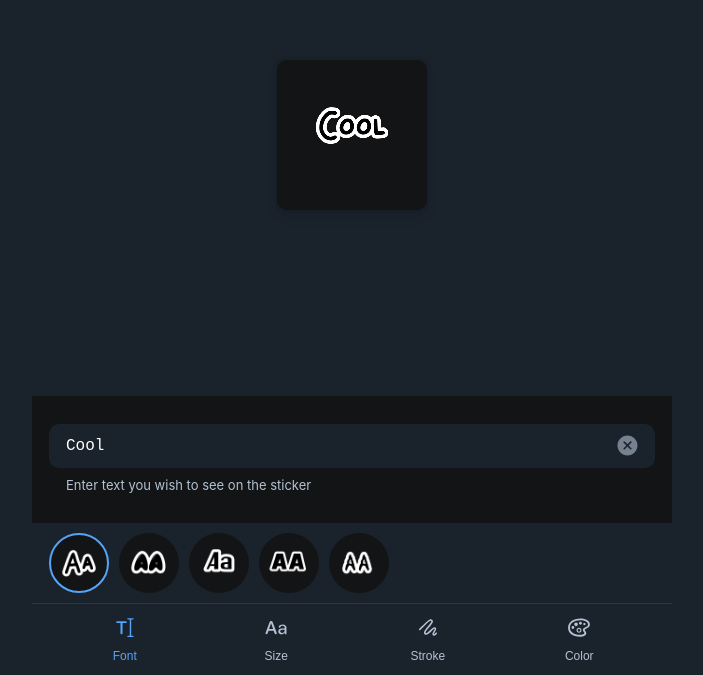
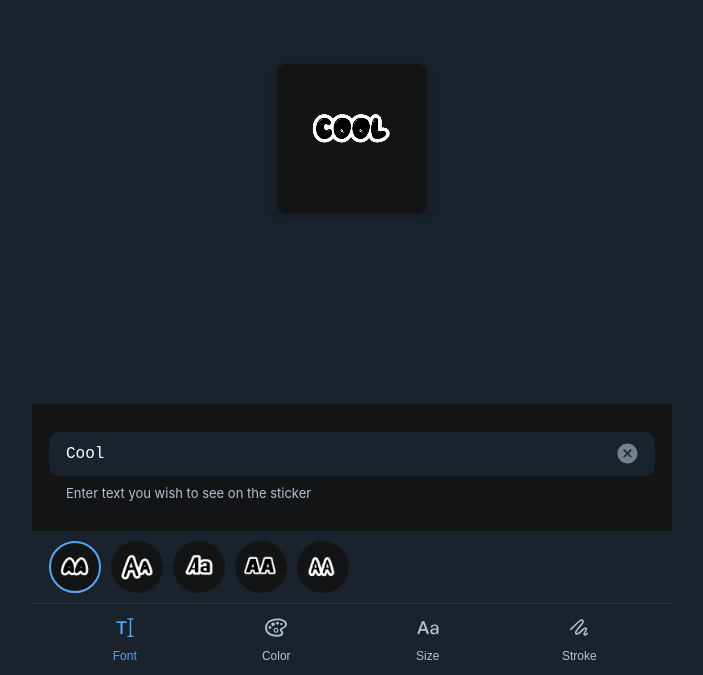
Before and after one commit to TatianaFomina/stkrz_bot, a Vue app in the folder webapp/: page /new-sticker/1 in a window 1280 px wide. Shown: the part 125-800 px from the top of the page, without its empty margins (288-991 px from the left). Built offline with nearby package versions, Linux system fonts and the light colour scheme.

Commit message:
Change default font

```diff
--- a/webapp/src/components/ColorSelector.vue
+++ b/webapp/src/components/ColorSelector.vue
@@ -61,8 +61,8 @@ function onSelect(color: string): void {
 
   &__item {
     background-color: var(--color-background-secondary);
-    width: 60px;
-    height: 60px;
+    width: 52px;
+    height: 52px;
     border-radius: 100%;
     box-sizing: border-box;
     outline: none;
--- a/webapp/src/components/FontSelector.vue
+++ b/webapp/src/components/FontSelector.vue
@@ -31,8 +31,8 @@ const emit = defineEmits<{(eventName: 'update:modelValue', value: Font): void }>
 const buttons = ref<HTMLElement[]>([]);
 
 const fonts = [
+  { name: Font.Airfool, image: new URL('../assets/font-previews/Airfool.png', import.meta.url).href },
   { name: Font.Kosko, image: new URL('../assets/font-previews/Kosko.png', import.meta.url).href },
-  { name: Font.Airfool, image: new URL('../assets/font-previews/Airfool.png', import.meta.url).href },
   { name: Font.Durik, image: new URL('../assets/font-previews/Durik.png', import.meta.url).href },
   { name: Font.Shadow, image: new URL('../assets/font-previews/Shadow.png', import.meta.url).href },
   { name: Font.Swampy, image: new URL('../assets/font-previews/Swampy.png', import.meta.url).href },
@@ -73,8 +73,8 @@ function animate(index: number) {
 
   &__item {
     background-color: var(--color-background);
-    width: 60px;
-    height: 60px;
+    width: 52px;
+    height: 52px;
     border-radius: 100%;
     box-sizing: border-box;
     outline: none;
--- a/webapp/src/components/StrokeSizeInput.vue
+++ b/webapp/src/components/StrokeSizeInput.vue
@@ -35,7 +35,7 @@ function onChange(event: InputEvent): void {
   .stroke-size-input {
     align-self: stretch;
     background-color: var(--color-background-secondary);
-    padding: 24px 17px;
+    padding: 20px 17px;
     display: flex;
     align-items: center;
 
--- a/webapp/src/components/TextSizeInput.vue
+++ b/webapp/src/components/TextSizeInput.vue
@@ -41,7 +41,7 @@ function onChange(event: InputEvent): void {
     align-self: stretch;
     display: flex;
     align-items: center;
-    padding: 24px 17px;
+    padding: 20px 17px;
 
     &__slider {
       flex: 1;
--- a/webapp/src/components/toolbar/Toolbar.vue
+++ b/webapp/src/components/toolbar/Toolbar.vue
@@ -21,7 +21,6 @@ import IconFont from '../../icons/Font.vue';
 import IconFontSize from '../../icons/FontSize.vue';
 import IconThinLine from '../../icons/ThinLine.vue';
 import IconPalette from '../../icons/Palette.vue';
-// import IconSettings from '../../icons/Settings.vue';
 
 const props = defineProps<{
   modelValue: Tool;
@@ -35,6 +34,10 @@ const tools = [
     icon: IconFont,
   },
   {
+    label: 'Color',
+    icon: IconPalette,
+  },
+  {
     label: 'Size',
     icon: IconFontSize,
   },
@@ -42,14 +45,6 @@ const tools = [
     label: 'Stroke',
     icon: IconThinLine,
   },
-  {
-    label: 'Color',
-    icon: IconPalette,
-  },
-  // {
-  //   label: 'Settings',
-  //   icon: IconSettings,
-  // },
 ];
 
 function isActive(tool: { label: string }): boolean {
--- a/webapp/src/views/NewStickerView.vue
+++ b/webapp/src/views/NewStickerView.vue
@@ -103,7 +103,7 @@ const props = defineProps<{
 const text = ref<string>(t('editor.start_text'));
 const textSize = ref<number>(104);
 const strokeSize = ref<number>(24);
-const font = ref<Font>(Font.Kosko);
+const font = ref<Font>(Font.Airfool);
 const textColor = ref<string>('black');
 const imageData = ref<Blob | null>(null);
 const currentTab = ref<Tool>('font');
```
